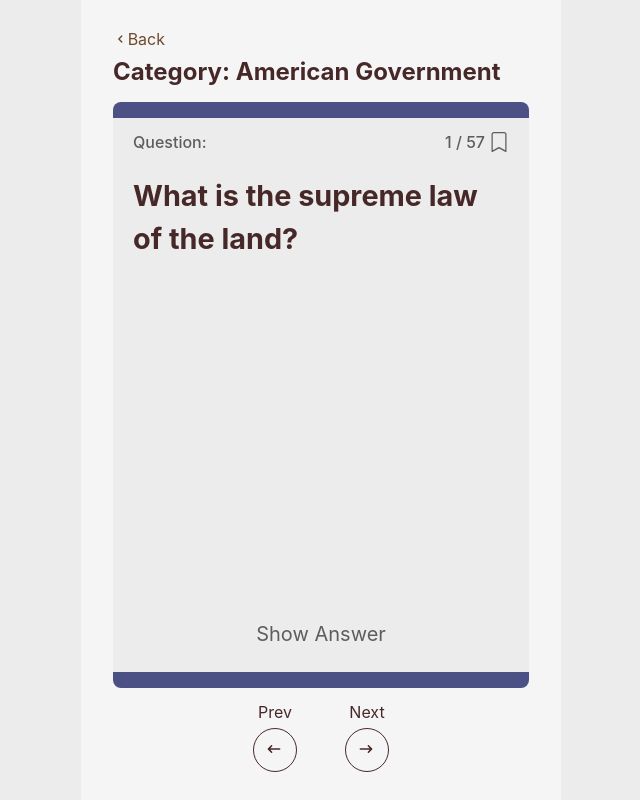
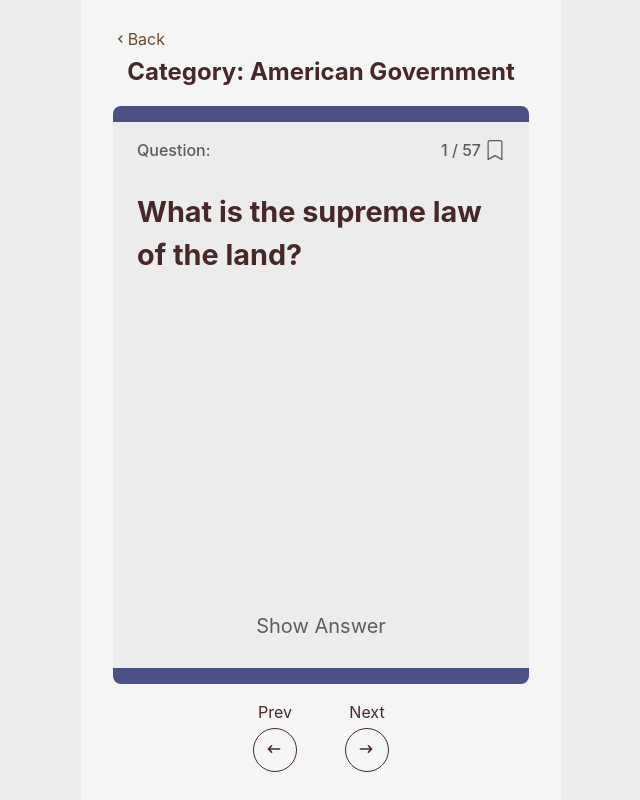
Before and after one commit to sprajams/flashcards, a React (Create React App) app: page /category/1/1 in a window 1280 px wide. Shown: the whole page, without its empty margins (319-959 px from the left). Built offline with nearby package versions, Linux system fonts and the light colour scheme.

Commit message:
overall app alignment/padding modifications

```diff
--- a/src/App.scss
+++ b/src/App.scss
@@ -13,7 +13,7 @@
   width: 100%;
   height: 100%;
   max-width: 480px;
-  padding: 20px 24px;
+  padding: 16px 24px;
   display: flex;
   flex-direction: column;
   background: var(--color-bg-primary);
--- a/src/components/CardLayout/index.jsx
+++ b/src/components/CardLayout/index.jsx
@@ -28,7 +28,7 @@ const CardLayout = ({
   const isBookmarked = bookmarkState.indexOf(id) >= 0;
   return (
     <div className={styles.outer}>
-      <h2>{title}</h2>
+      <h2 className={styles.title}>{title}</h2>
       <div className={styles.cardContainer}>
         <div className={styles.topContainer}>
           <div className={clsx(styles.topInfo, styles.infoSmall)}>
--- a/src/components/CardLayout/styles.module.scss
+++ b/src/components/CardLayout/styles.module.scss
@@ -3,14 +3,20 @@
   display: flex;
   flex-direction: column;
   justify-content: center;
-  gap: 12px;
+  gap: 8px;
   color: var(--color-text-primary);
+  @media (min-width: 768px) {
+    gap: 16px;
+  }
 }
 
+.title {
+  text-align: center;
+}
 .cardContainer {
   flex: 1 1 auto;
   border-radius: 8px;
-  padding: 12px 20px;
+  padding: 8px 20px;
   display: flex;
   flex-direction: column;
   justify-content: space-between;
@@ -25,6 +31,10 @@
     background: rgb(44, 54, 57);
     border-top: 16px solid rgb(107, 82, 62);
     border-bottom: 16px solid rgb(107, 82, 62);
+  }
+  @media (min-width: 768px) {
+    gap: 16px;
+    padding: 16px 24px;
   }
 }
 // TOP
@@ -125,4 +135,5 @@
   justify-content: center;
   gap: 32px;
   align-items: center;
+  flex: 0 0 60px;
 }
```
